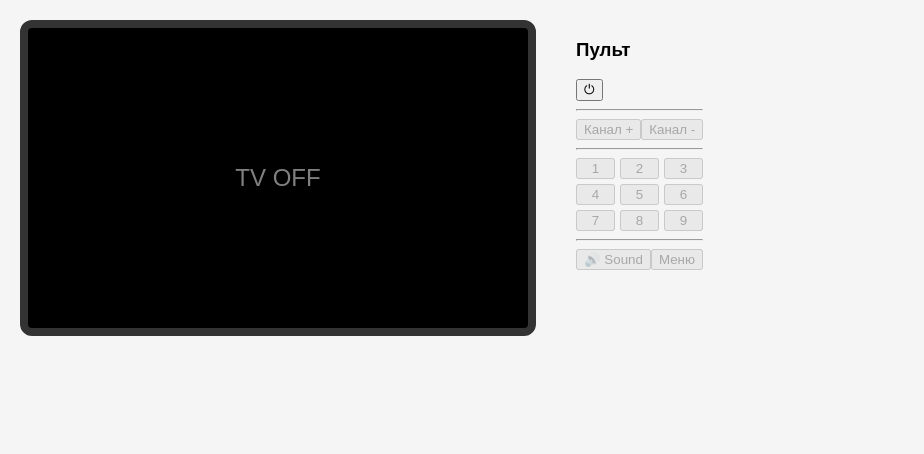
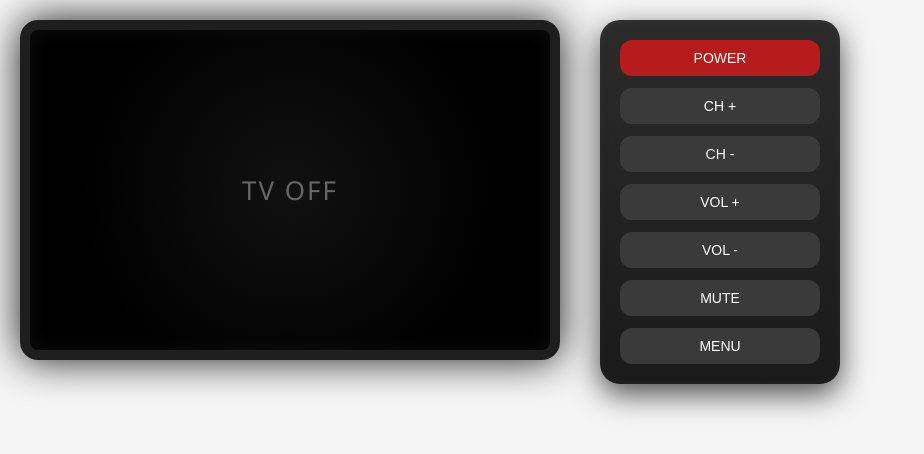
Before and after one commit to Iza-04/tv-project, a React (Create React App) app: page / in a window 1280 px wide. Shown: the top 454 px of the page, without its empty margins (0-924 px from the left). Built offline with nearby package versions, Linux system fonts and the light colour scheme.

Commit message:
styles have been added, Remote.css has been added

```diff
--- /dev/null
+++ b/src/components/Remote.css
@@ -0,0 +1,39 @@
+.remote {
+  width: 200px;
+  background: linear-gradient(180deg, #2b2b2b, #1a1a1a);
+  padding: 20px;
+  border-radius: 20px;
+  box-shadow: 0 10px 30px rgba(0, 0, 0, 0.7),
+    inset 0 0 10px rgba(255, 255, 255, 0.05);
+  display: flex;
+  flex-direction: column;
+  gap: 12px;
+}
+
+.remote button {
+  background: #3a3a3a;
+  color: white;
+  border: none;
+  border-radius: 12px;
+  padding: 10px;
+  font-size: 14px;
+  cursor: pointer;
+  transition: all 0.2s ease;
+}
+
+.remote button:hover {
+  background: #505050;
+  transform: translateY(-2px);
+}
+
+.remote button:active {
+  transform: scale(0.95);
+}
+
+.remote .power {
+  background: #b71c1c;
+}
+
+.remote .power:hover {
+  background: #e53935;
+}
--- a/src/components/Remote.js
+++ b/src/components/Remote.js
@@ -1,9 +1,9 @@
+import "./Remote.css";
+
 function Remote({
   isOn,
   setIsOn,
-  channel,
   changeChannel,
-  channelsCount,
   volume,
   setVolume,
   isMuted,
@@ -11,102 +11,30 @@ function Remote({
   showMenu,
   setShowMenu,
 }) {
-  const playSound = (src) => {
-    if (isMuted) return;
-    const audio = new Audio(src);
-    audio.volume = volume / 100;
-    audio.play().catch(() => {});
-  };
-
-  const click = () => playSound("/sounds/click.mp3");
-
-  const powerToggle = () => {
-    playSound(isOn ? "/sounds/power-off.mp3" : "/sounds/power-on.mp3");
-    setIsOn(!isOn);
-  };
-
-  const selectChannelByNumber = (number) => {
-    if (!isOn) return;
-    click();
-
-    const index = number - 1;
-    if (index < channelsCount) {
-      changeChannel(index);
-    }
-  };
-
   return (
     <div className="remote">
-      <h3>Пульт</h3>
-
-      <button className="power" onClick={powerToggle}>
-        ⏻
+      {/* КНОПКА ПИТАНИЯ */}
+      <button className="power" onClick={() => setIsOn(!isOn)}>
+        POWER
       </button>
 
-      <hr />
+      {/* КАНАЛЫ */}
+      <button onClick={() => changeChannel("up")}>CH +</button>
 
-      <button
-        onClick={() => {
-          click();
-          changeChannel((channel + 1) % channelsCount);
-        }}
-        disabled={!isOn}
-      >
-        Канал +
+      <button onClick={() => changeChannel("down")}>CH -</button>
+
+      {/* ГРОМКОСТЬ */}
+      <button onClick={() => setVolume(Math.min(volume + 10, 100))}>
+        VOL +
       </button>
 
-      <button
-        onClick={() => {
-          click();
-          changeChannel((channel - 1 + channelsCount) % channelsCount);
-        }}
-        disabled={!isOn}
-      >
-        Канал -
-      </button>
+      <button onClick={() => setVolume(Math.max(volume - 10, 0))}>VOL -</button>
 
-      <hr />
+      {/* MUTE */}
+      <button onClick={() => setIsMuted(!isMuted)}>MUTE</button>
 
-      {/* Цифровые кнопки */}
-      <div
-        style={{
-          display: "grid",
-          gridTemplateColumns: "repeat(3, 1fr)",
-          gap: "5px",
-        }}
-      >
-        {[1, 2, 3, 4, 5, 6, 7, 8, 9].map((num) => (
-          <button
-            key={num}
-            onClick={() => selectChannelByNumber(num)}
-            disabled={!isOn}
-          >
-            {num}
-          </button>
-        ))}
-      </div>
-
-      <hr />
-
-      <button
-        onClick={() => {
-          click();
-          setIsMuted(!isMuted);
-        }}
-        disabled={!isOn}
-      >
-        {isMuted ? "🔇 Mute" : "🔊 Sound"}
-      </button>
-
-      <button
-        onClick={() => {
-          click();
-          setShowMenu(!showMenu);
-        }}
-        disabled={!isOn}
-      >
-        Меню
-      </button>
+      {/* MENU */}
+      <button onClick={() => setShowMenu(!showMenu)}>MENU</button>
     </div>
   );
 }
--- a/src/components/Screen.css
+++ b/src/components/Screen.css
@@ -1,80 +1,115 @@
 .tv-screen {
-  width: 500px;
-  height: 300px;
-  background: black;
-  border: 8px solid #333;
-  border-radius: 12px;
+  width: 520px;
+  height: 320px;
+  background: radial-gradient(circle at center, #111 0%, #000 70%);
+  border-radius: 18px;
+  border: 10px solid #1e1e1e;
+  box-shadow: 0 0 40px rgba(0, 0, 0, 0.9),
+    inset 0 0 20px rgba(255, 255, 255, 0.05);
   position: relative;
+  overflow: hidden;
   color: white;
-  font-family: Arial, sans-serif;
-  overflow: hidden;
+  font-family: "Segoe UI", Arial, sans-serif;
+  animation: tvOn 0.6s ease;
 }
 
-/* TV OFF */
 .tv-screen.off {
   display: flex;
+  align-items: center;
   justify-content: center;
-  align-items: center;
 }
 
 .off-text {
-  color: gray;
-  font-size: 24px;
+  color: #666;
+  font-size: 26px;
+  letter-spacing: 2px;
 }
 
-/* TV ON */
-.tv-screen.on {
-  padding: 20px;
+/* video */
+.tv-screen video {
+  width: 100%;
+  height: 100%;
+  object-fit: cover;
 }
 
-/* Channel name */
-.channel-info h2 {
-  margin: 0;
-  font-size: 26px;
+/* chanel name */
+.channel-info {
+  position: absolute;
+  top: 18px;
+  left: 20px;
+  font-size: 22px;
+  font-weight: 600;
+  text-shadow: 0 0 10px black;
 }
 
-/* MENU (OSD) */
+/* menu*/
 .menu {
   position: absolute;
+  right: 20px;
   top: 20px;
-  right: 20px;
-  background: rgba(0, 0, 0, 0.7);
-  padding: 12px;
-  border-radius: 8px;
+  background: rgba(0, 0, 0, 0.75);
+  backdrop-filter: blur(6px);
+  padding: 14px 18px;
+  border-radius: 10px;
   font-size: 14px;
+  animation: fadeIn 0.3s ease;
 }
 
-/* MUTE */
+/* volume */
 .mute {
-  color: red;
+  margin-top: 6px;
+  color: #ff4d4d;
   font-weight: bold;
-  margin-top: 5px;
 }
 
-/* Volume bar */
 .volume-bar {
   position: absolute;
-  bottom: 20px;
+  bottom: 18px;
   left: 20px;
   width: 200px;
   height: 8px;
-  background: #555;
+  background: #333;
   border-radius: 4px;
+  overflow: hidden;
 }
 
 .volume-level {
   height: 100%;
-  background: limegreen;
-  border-radius: 4px;
+  background: linear-gradient(90deg, #4caf50, #8bc34a);
+  transition: width 0.3s ease;
 }
 
-/* Loading */
+/* loading */
 .loading {
   position: absolute;
   inset: 0;
   background: black;
   display: flex;
+  align-items: center;
   justify-content: center;
-  align-items: center;
   font-size: 20px;
+  animation: fadeIn 0.2s ease;
 }
+
+/* animation */
+@keyframes fadeIn {
+  from {
+    opacity: 0;
+    transform: translateY(-6px);
+  }
+  to {
+    opacity: 1;
+    transform: translateY(0);
+  }
+}
+
+@keyframes tvOn {
+  from {
+    transform: scaleY(0.05);
+    opacity: 0;
+  }
+  to {
+    transform: scaleY(1);
+    opacity: 1;
+  }
+}
```
